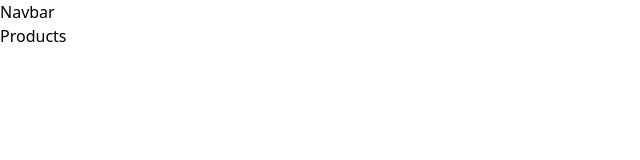
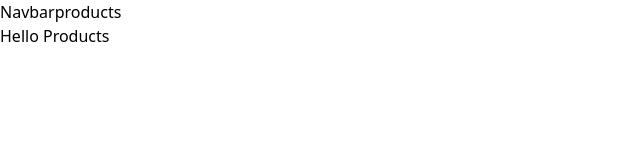
Before and after one commit to parmarKaran01/zevi, a React (Vite) app: page /products in a window 1280 px wide. Shown: the top 160 px of the page, without its empty margins (0-640 px from the left). Built offline with nearby package versions, Linux system fonts and the light colour scheme.

Commit message:
added the products navigate link

```diff
--- a/src/components/Navbar.tsx
+++ b/src/components/Navbar.tsx
@@ -1,7 +1,11 @@
+import { useNavigate} from "react-router-dom"
 const Navbar = () => {
+    const navigate = useNavigate()
   return (
     <div className="w-screen bg-slate-500 h-[4rem] flex items-center justify-end pr-[2rem]">
       Navbar
+
+      <button onClick={() => navigate("/products")}>products</button>
     </div>
   );
 };
--- a/src/pages/Products.tsx
+++ b/src/pages/Products.tsx
@@ -2,7 +2,7 @@
 
 const Products = () => {
   return (
-    <div>Products</div>
+    <div>Hello Products</div>
   )
 }
 
```
